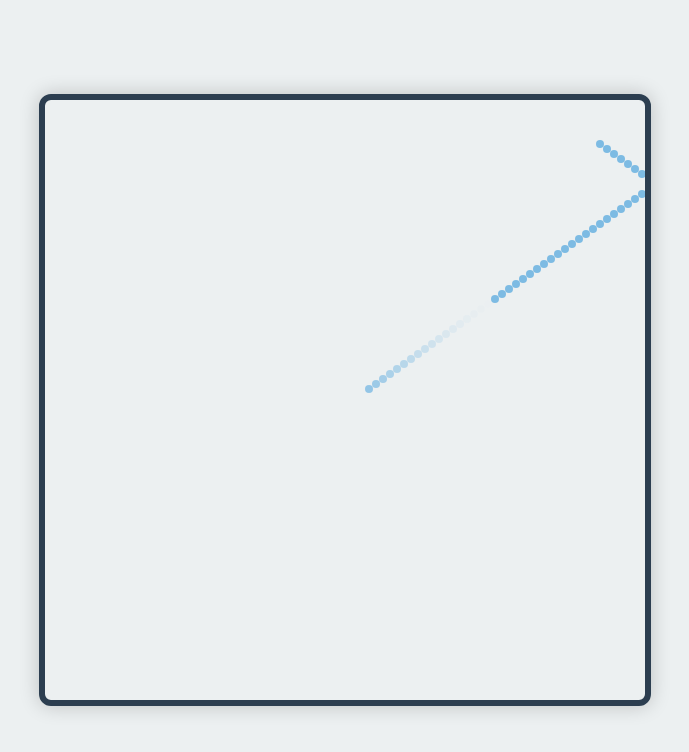
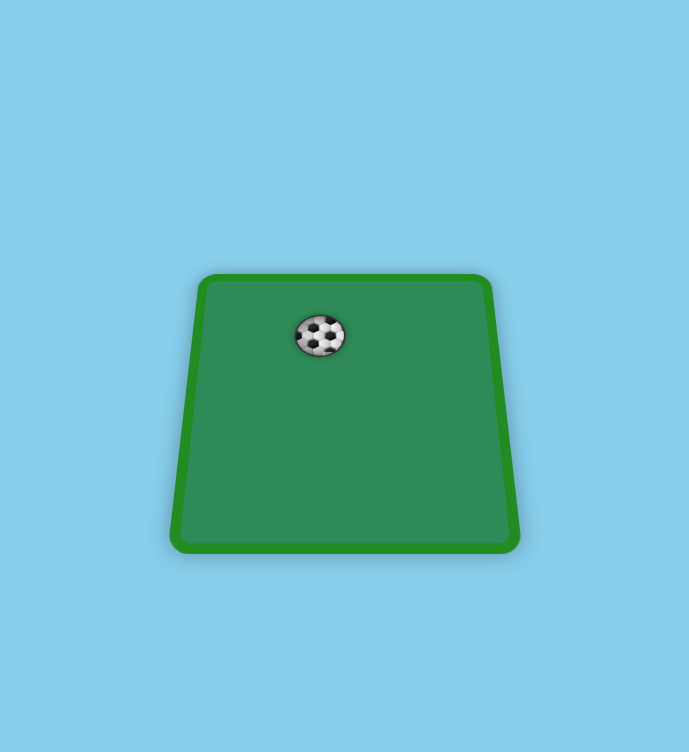
Before and after one commit to curiousboey/Ball-bouncing, a plain HTML site: page index.html in a window 1280 px wide. Shown: the whole page, without its empty margins (295-984 px from the left). Drawn offline with Linux system fonts and the light colour scheme.

Commit message:
Updated ball texture and sound

```diff
--- a/index.html
+++ b/index.html
@@ -4,12 +4,15 @@
     <meta charset="UTF-8">
     <meta name="viewport" content="width=device-width, initial-scale=1.0">
     <link rel="stylesheet" href="styles.css">
-    <title>Ball Bouncing Simulation</title>
+    <title>Realistic Ball Bouncing Simulation</title>
 </head>
 <body>
-    <div class="box">
-        <div class="ball" id="ball"></div>
+    <div class="container">
+        <div class="box">
+            <div class="ball" id="ball"></div>
+        </div>
     </div>
+    <audio id="hitSound" src="hit.mp3"></audio>
     <script src="script.js"></script>
 </body>
 </html>
--- a/script.js
+++ b/script.js
@@ -1,15 +1,9 @@
 document.addEventListener("DOMContentLoaded", function () {
+    const ball = document.getElementById("ball");
     const box = document.querySelector(".box");
-    const audio = new Audio("hit_sound.mp3"); // Replace with the correct path
+    const hitSound = document.getElementById("hitSound");
 
-    // Create a new element for the ball trail
-    const trail = document.createElement("div");
-    trail.classList.add("trail");
-    box.appendChild(trail);
-
-    const ball = document.getElementById("ball");
-
-    let posX = 5;
+    let posX = 6;
     let posY = 0;
     let speedX = 7;
     let speedY = 5;
@@ -20,39 +14,20 @@ document.addEventListener("DOMContentLoaded", function () {
 
         if (posX < 0 || posX > box.clientWidth - ball.clientWidth) {
             speedX = -speedX;
-            playHitSound(); // Play sound on wall hit
+            playHitSound();
         }
 
         if (posY < 0 || posY > box.clientHeight - ball.clientHeight) {
             speedY = -speedY;
-            playHitSound(); // Play sound on wall hit
+            playHitSound();
         }
 
-        // Update the ball's position
         ball.style.transform = `translate(${posX}px, ${posY}px)`;
-
-        // Update the trail's position
-        trail.style.left = `${posX}px`;
-        trail.style.top = `${posY}px`;
-
-        // Create a new trail element
-        const newTrail = document.createElement("div");
-        newTrail.classList.add("trail");
-        newTrail.style.left = `${posX}px`;
-        newTrail.style.top = `${posY}px`;
-
-        // Append the new trail element to the box
-        box.appendChild(newTrail);
-
-        // Remove the oldest trail element
-        if (box.children.length > 50) {
-            box.removeChild(box.children[0]);
-        }
     }
 
     function playHitSound() {
-        audio.currentTime = 0; // Reset the audio to the beginning
-        audio.play();
+        hitSound.currentTime = 0;
+        hitSound.play();
     }
 
     function animate() {
--- a/styles.css
+++ b/styles.css
@@ -4,39 +4,38 @@ body {
     align-items: center;
     justify-content: center;
     height: 100vh;
-    background-color: #ecf0f1;
+    background-color: #87CEEB; /* Sky Blue background */
+}
+
+.container {
+    perspective: 800px; /* Perspective for 3D effect */
 }
 
 .box {
     position: relative;
-    width: 600px;
-    height: 600px;
-    border: 6px solid #2c3e50;
-    border-radius: 12px;
-    overflow: hidden;
-    background-color: #ecf0f1;
-    box-shadow: 0 0 20px rgba(0, 0, 0, 0.2);
+    width: 300px;
+    height: 300px;
+    margin: 20px;
+    background-color: #2E8B57; /* Greenish color for the box */
+    border: 10px solid #228B22; /* Dark Green border */
+    border-radius: 20px;
+    box-shadow: 0 0 20px rgba(0, 0, 0, 0.3); /* Shadow for depth */
+    transform: rotateX(30deg); /* Rotate the box for 3D effect */
 }
 
 .ball {
     position: absolute;
-    width: 40px;
-    height: 40px;
-    background-color: #3498db;
+    width: 50px;
+    height: 50px;
+    background: url('football-texture.jpg');
+    background-size: cover;
     border-radius: 50%;
-    animation: bounce 1s infinite ease-in-out;
+    border: 2px solid #333;
+    box-shadow: 0 0 10px rgba(0, 0, 0, 0.3); /* Shadow for depth */
 }
 
-.trail {
-    position: absolute;
-    width: 8px;
-    height: 8px;
-    background-color: rgba(52, 152, 219, 0.6);
-    border-radius: 50%;
-    animation: fadeIn 0.3s ease-out;
-}
-
-@keyframes bounce {
+/* Animation */
+@keyframes bounceAnimation {
     0%, 20%, 50%, 80%, 100% {
         transform: translateY(0);
     }
@@ -47,12 +46,3 @@ body {
         transform: translateY(-15px);
     }
 }
-
-@keyframes fadeIn {
-    from {
-        opacity: 0.8;
-    }
-    to {
-        opacity: 0;
-    }
-}
```
Also changed, not shown: football-texture.jpg (added), 2 other files.
